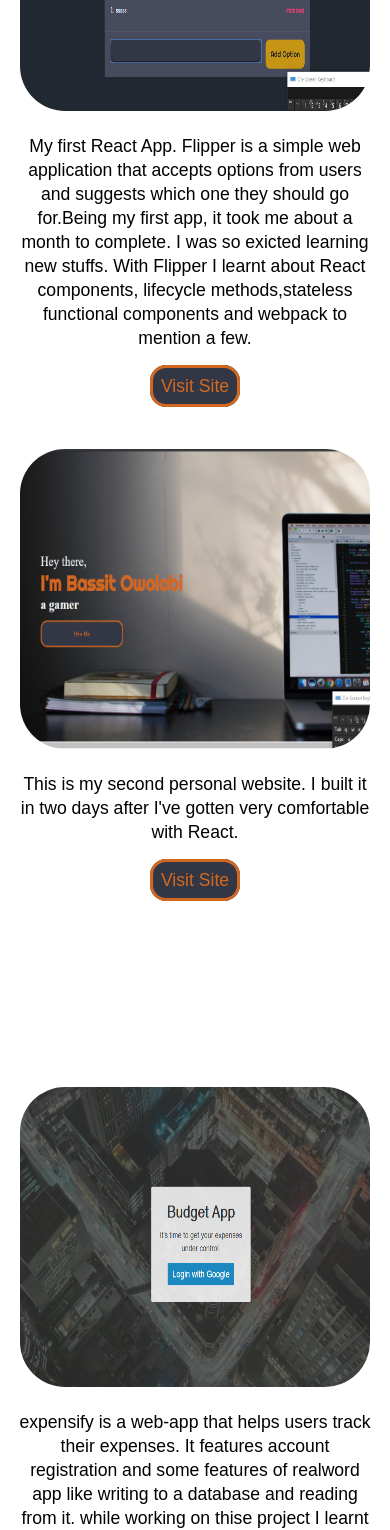
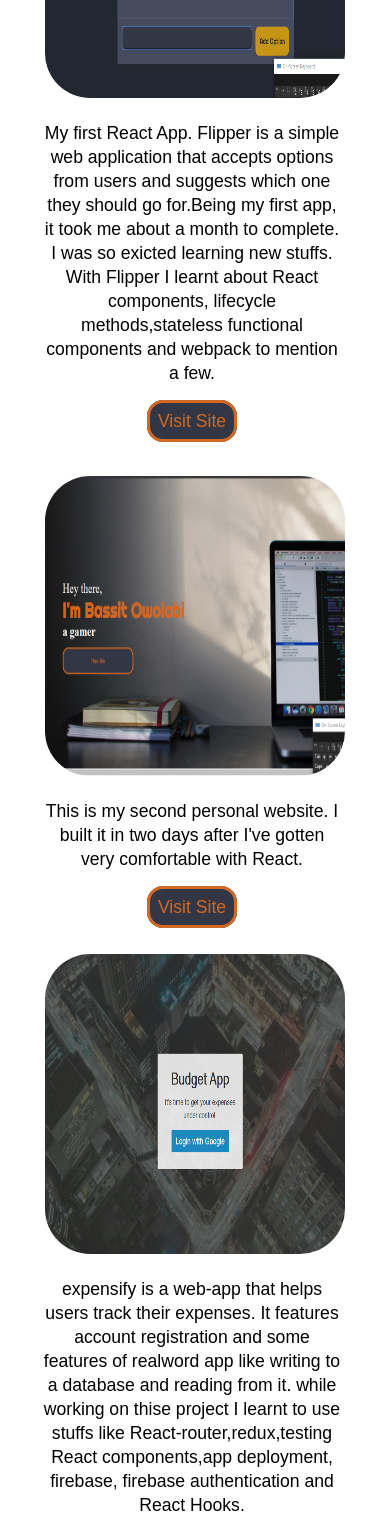
Before and after one commit to breellz/bassitowolabi, a React (Create React App) app: page / in a window 390 px wide. Shown: the part 2220-3750 px from the top of the page. Built offline with nearby package versions, Linux system fonts and the light colour scheme; the HTML template or start-up script is replaced by a standard one.

Commit message:
fixed image issues on mobile

```diff
--- a/src/components/Portfolio.js
+++ b/src/components/Portfolio.js
@@ -14,7 +14,7 @@ const Portfolio = ()=>(
     <div className="portfolio-images">
     <div>
     <img src={flipper} alt="portfolio-image" />
-    <figcaption>My first React App. Flipper is a simple web application
+    <figcaption id="fig-caption_text_2">My first React App. Flipper is a simple web application
     that accepts options from users and suggests which one they should
     go for.Being my first app, it took me about a month to complete.
     I was so exicted learning new stuffs. With Flipper I learnt about React components,
@@ -23,7 +23,7 @@ const Portfolio = ()=>(
     </div>
     <div>
     <img src={personal_web_2} alt="portfolio-image" />
-    <figcaption>
+    <figcaption id="fig-caption_text_1">
     This is my second personal website. I built it in two days after I've
     gotten very comfortable with React.<br/><br/>
     <a href="http://breellz.me" target="_blank">Visit Site</a>
@@ -52,7 +52,7 @@ const Portfolio = ()=>(
     </div>
     <div>
     <img src={personal_web_1} alt="portfolio-image" />
-    <figcaption>
+    <figcaption id="fig-caption_text_3">
     Here is my first ever personal website. I spent about a week building this with Bootstrap.
     Bootstrap made everything do easy, by just specifying a class on an element you could make it responsive.
     It was a chilling adventure but at a point I realized I couldn't do this myself without the help of Bootsrap.
--- a/src/css/portfolio.css
+++ b/src/css/portfolio.css
@@ -1,7 +1,7 @@
 .portfolio-images{
     display:flex;
     flex-direction: column;
-    margin:2rem;
+    margin:1rem;
     border: white solid;
     border-radius: 13rem;
     align-items: center;
@@ -11,7 +11,7 @@
 .portfolio-images img{
     border: white solid;
     border-radius: 3rem;
-    width: 350px;
+    width: 300px;;
     height: 300px
 }
 
@@ -29,11 +29,19 @@ figcaption{
     font-family: 'Yvanone Kaffeesatz', sans-serif;
     line-height: 1.5rem;
     text-align: center;
-    max-width: 400px;
+    max-width: 300px;
     margin:1rem 0 2rem 0;
     height:280px;
 }
-
+#fig-caption_text_1{
+    height: 120px
+}
+#fig-caption_text_2{
+    height:320px;
+}
+#fig-caption_text_3{
+    height:310px;
+}
 @media (min-width: 55rem){
     .portfolio-images{
         display: grid;
```
